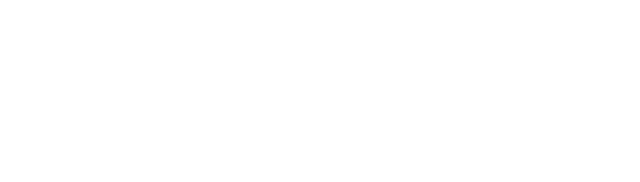
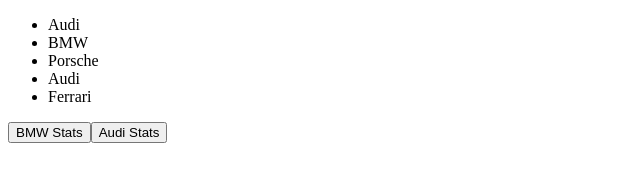
Before and after one commit to cbealescc/gatsby-playground, a Gatsby site: page /experiments/CarList in a window 1280 px wide. Before the commit this address had no page. Shown: the whole page, without its empty margins (0-640 px from the left). Built offline with nearby package versions, Linux system fonts and the light colour scheme; Gatsby itself is replaced by a stand-in of ours.

```diff
--- /dev/null
+++ b/src/pages/experiments/CarList.jsx
@@ -0,0 +1,51 @@
+import * as React from "react"
+import {carStats} from "./carsData";
+
+const carMakes = carStats.map(val => val.make);
+
+// Returns only cars with make of 'Audi'
+// let audiOnly = carStats.filter(car => car.make === "Audi");
+
+// const changeMake = (e) => {
+//     data['make'] = e.target.id;
+//     console.log(data)
+// }
+
+function CarsList() {
+
+    // Adds the 'FaceLift' property and value to each car
+    carStats.forEach(car => {
+        car['faceLift'] = 'N/A';
+        if (car.year <= 2011) {
+            car['faceLift'] = 'no'
+        } else {
+            car['faceLift'] = 'yes';
+        }
+    })
+
+    return (
+        <>
+            <ul>
+                {carMakes.map((item, index) => {
+                    return <li key={index}>{item}</li>
+                })}
+            </ul>
+
+            <button
+                // onClick={(e) => changeMake(e)}
+                id={'BMW'}
+            >
+                BMW Stats
+            </button>
+
+            <button
+                // onClick={(e) => changeMake(e)}
+                id={'Audi'}
+            >
+                Audi Stats
+            </button>
+        </>
+    )
+}
+
+export default CarsList;
--- a/src/pages/experiments/carsData.jsx
+++ b/src/pages/experiments/carsData.js
@@ -3,18 +3,30 @@
         make: 'Audi',
         model: 'RS5',
         color: 'blue',
-        year: '2011'
+        year: 2011
     },
     {
         make: 'BMW',
         model: 'M4 Competition',
         color: 'Grey',
-        year: '2014'
+        year: 2014
     },
     {
         make: 'Porsche',
         model: '911 GT3 Touring',
         color: 'Avocado',
-        year: '2019'
-    }
+        year: 2019
+    },
+    {
+        make: 'Audi',
+        model: 'TTS',
+        color: 'Daytona Grey',
+        year: 2014
+    },
+    {
+        make: 'Ferrari',
+        model: 'Dino',
+        color: 'Banana Yellow',
+        year: 1977
+    },
 ]
```
Also changed, not shown: src/pages/experiments/index.js (+7 -42 lines).
